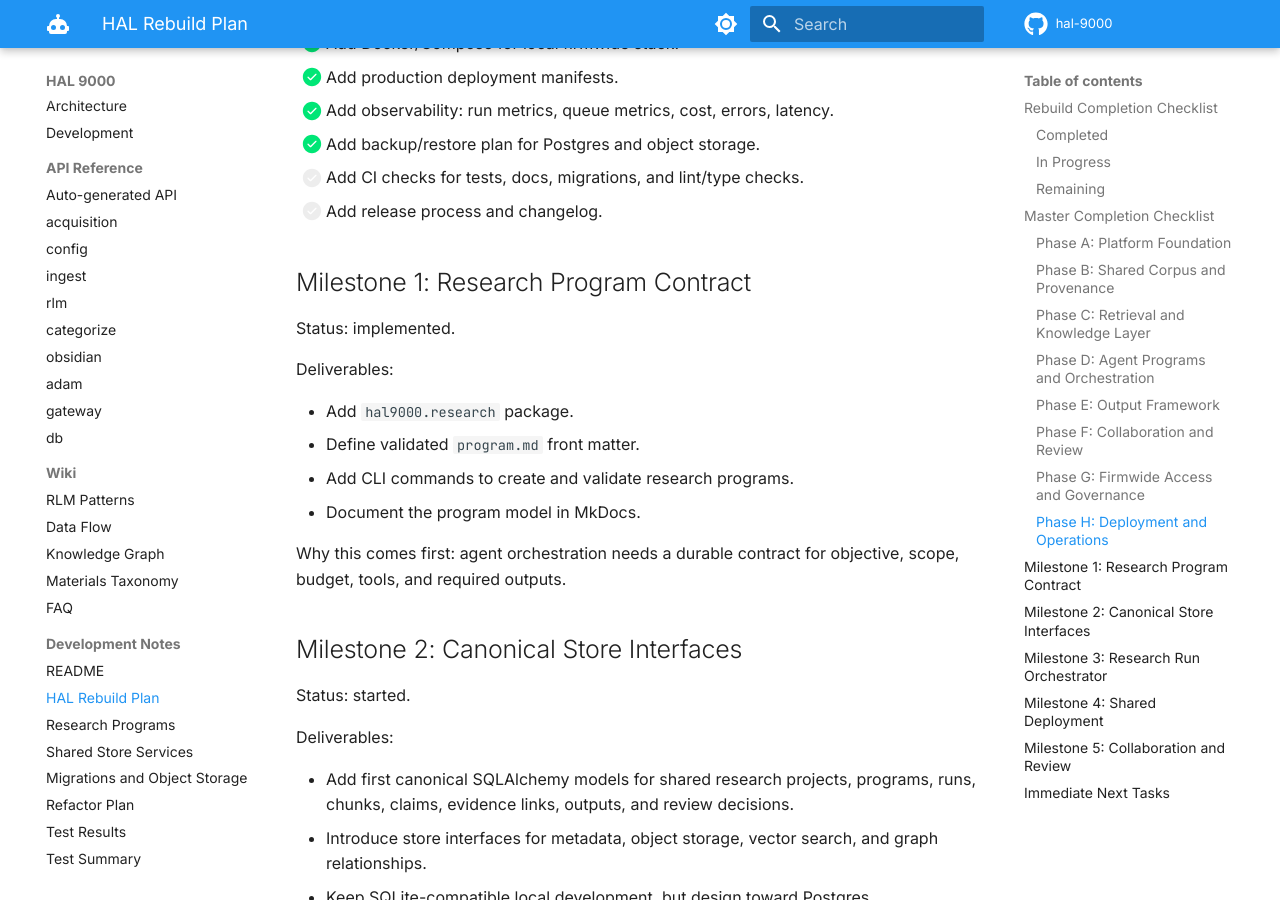
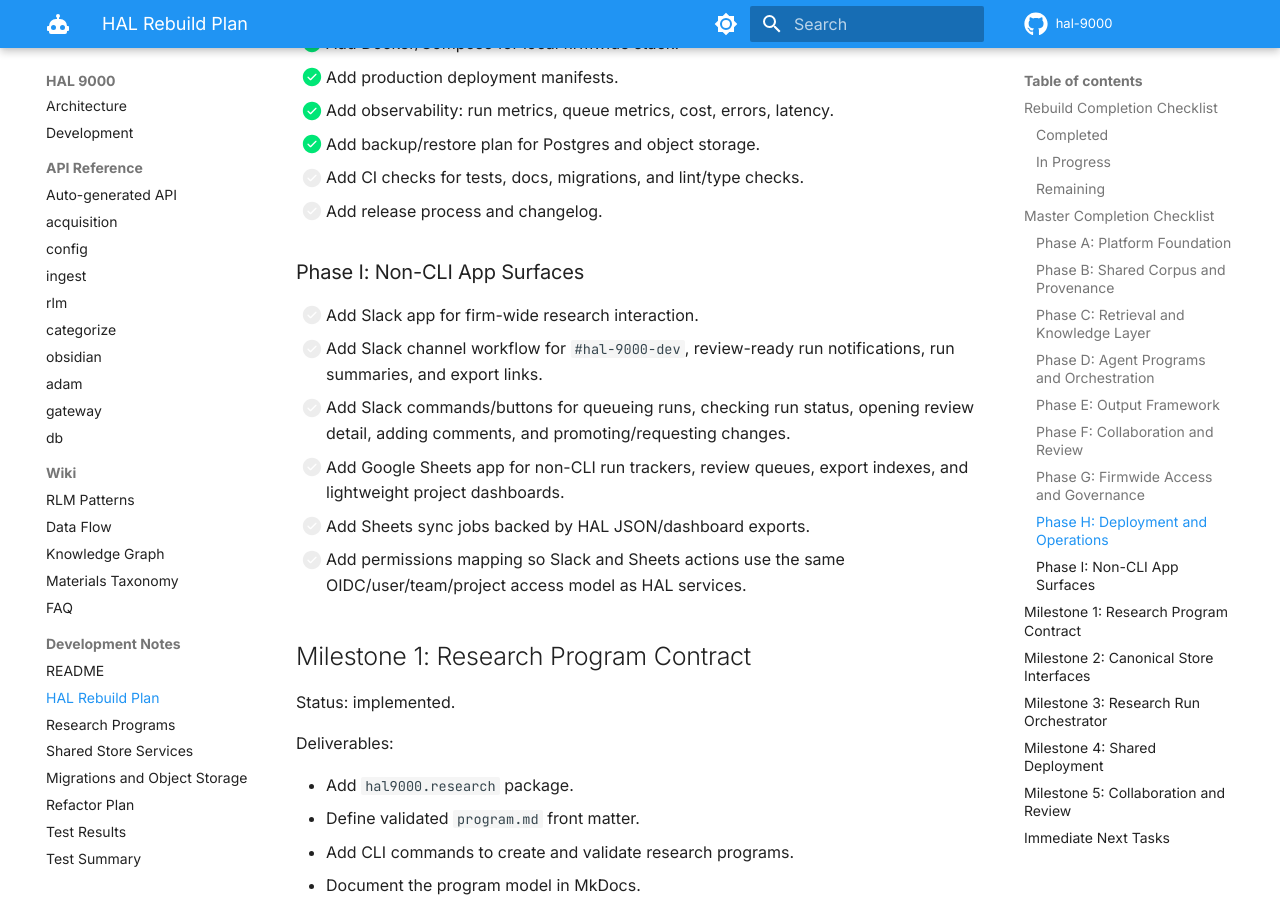
Before and after one commit to arc-pbc-co/hal-9000, an MkDocs documentation site: the page built from docs/development/HAL_REBUILD_PLAN.md, in a window 1280 px wide and 900 px high, scrolled down 5167 px. Built offline with MkDocs 1.6.1 and Material for MkDocs 9.7.7, drawn with Linux system fonts in a browser that asks for light colours; comment, search, counter and statistics services are not loaded; some of the changed text lies outside the part shown.

```diff
--- a/docs/development/HAL_REBUILD_PLAN.md
+++ b/docs/development/HAL_REBUILD_PLAN.md
@@ -155,6 +155,15 @@ platform with shared memory, repeatable agent workflows, and reviewable outputs.
 - [ ] Add CI checks for tests, docs, migrations, and lint/type checks.
 - [ ] Add release process and changelog.
 
+### Phase I: Non-CLI App Surfaces
+
+- [ ] Add Slack app for firm-wide research interaction.
+- [ ] Add Slack channel workflow for `#hal-9000-dev`, review-ready run notifications, run summaries, and export links.
+- [ ] Add Slack commands/buttons for queueing runs, checking run status, opening review detail, adding comments, and promoting/requesting changes.
+- [ ] Add Google Sheets app for non-CLI run trackers, review queues, export indexes, and lightweight project dashboards.
+- [ ] Add Sheets sync jobs backed by HAL JSON/dashboard exports.
+- [ ] Add permissions mapping so Slack and Sheets actions use the same OIDC/user/team/project access model as HAL services.
+
 ## Milestone 1: Research Program Contract
 
 Status: implemented.
@@ -290,6 +299,8 @@ Deliverables:
 ## Immediate Next Tasks
 
 - Add HTTP/gateway adapter for review UI workflows.
+- Add Slack app and `#hal-9000-dev` channel workflow for non-CLI team updates.
+- Add Google Sheets app and export sync for non-CLI project tracking.
 - Add document versioning and source refresh policy.
 - Add citation normalization, source quality fields, and deduplication reports.
 - Extend semantic search over claims and outputs.
--- a/mkdocs.yml
+++ b/mkdocs.yml
@@ -55,6 +55,7 @@ nav:
     - Access Control: guides/access-control.md
     - SSO and OIDC: guides/sso-oidc.md
     - Review Workflow: guides/review-workflow.md
+    - Non-CLI Apps: guides/non-cli-apps.md
     - CLI Reference: guides/cli-reference.md
     - Obsidian Integration: guides/obsidian-integration.md
     - ADAM Integration: guides/adam-integration.md
```
Also changed, not shown: docs/guides/non-cli-apps.md (added, +59 -0 lines).
